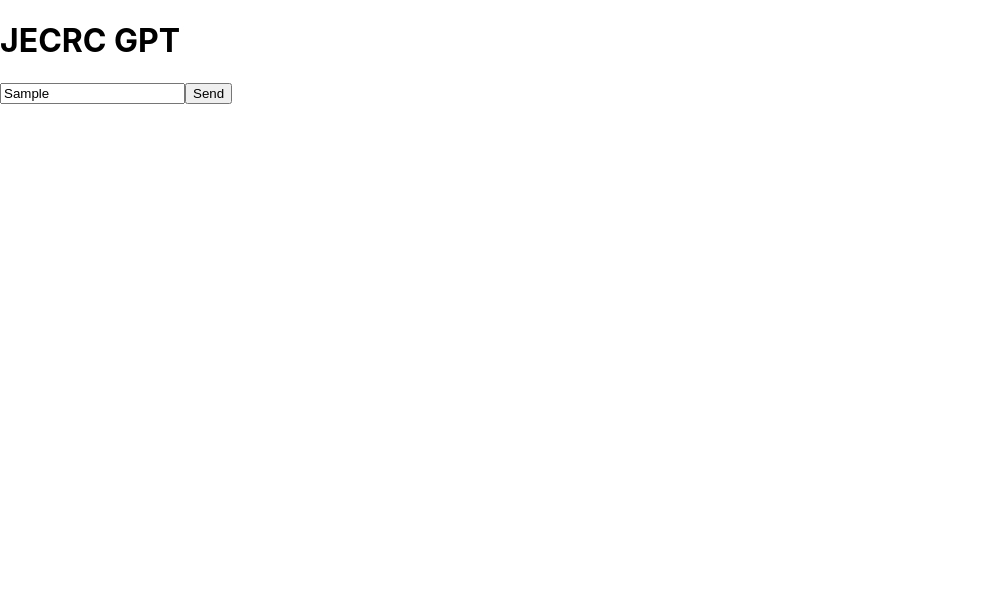
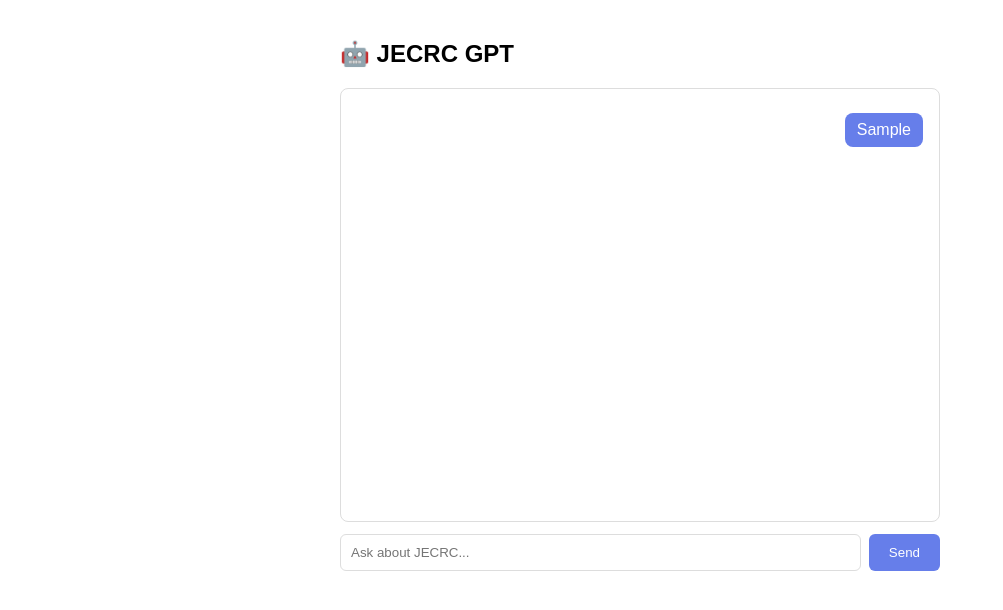
Before and after one commit to nish0024/jecrc-ai-chatbot, a React (Create React App) app in the folder frontend/: page / in a window 1280 px wide. Both pictures are taken after typing "Sample" into the empty fields and a click on the button "Send". Shown: the top 610 px of the page, without its empty margins (0-1003 px from the left). Built offline with nearby package versions, Linux system fonts and the light colour scheme; no server answers.

Commit message:
feat: Add chat UI with message bubbles and Enter key support

```diff
--- a/frontend/src/App.js
+++ b/frontend/src/App.js
@@ -2,29 +2,66 @@
 
 function App() {
   const [query, setQuery] = useState('');
-  const [answer, setAnswer] = useState('');
+  const [messages, setMessages] = useState([]);
 
   async function handleSend() {
+    if (!query.trim()) return;
+
+    const userMessage = { sender: 'user', text: query };
+    setMessages(prev => [...prev, userMessage]);
+    setQuery('');
+
     const res = await fetch('http://localhost:5000/chat', {
       method: 'POST',
-      headers: {'Content-Type': 'application/json'},
-      body: JSON.stringify({query: query})
+      headers: { 'Content-Type': 'application/json' },
+      body: JSON.stringify({ query })
     });
 
     const data = await res.json();
-    setAnswer(data.response.join('\n'));
+    const botMessage = { sender: 'bot', text: data.response.join('\n') };
+    setMessages(prev => [...prev, botMessage]);
   }
 
   return (
-    <div>
-      <h1>JECRC GPT</h1>
-      <input
-      placeholder="Ask something..."
-      value={query}
-      onChange={(e) => setQuery(e.target.value)}
-      />
-      <button onClick={handleSend}>Send</button>
-      <p>{answer}</p>
+    <div style={{ maxWidth: '600px', margin: '40px auto', fontFamily: 'sans-serif' }}>
+      <h2>🤖 JECRC GPT</h2>
+
+      <div style={{ border: '1px solid #ddd', borderRadius: '8px', padding: '16px', height: '400px', overflowY: 'auto', marginBottom: '12px' }}>
+        {messages.map((msg, i) => (
+          <div key={i} style={{
+            textAlign: msg.sender === 'user' ? 'right' : 'left',
+            margin: '8px 0'
+          }}>
+            <span style={{
+              background: msg.sender === 'user' ? '#667eea' : '#f0f0f0',
+              color: msg.sender === 'user' ? 'white' : 'black',
+              padding: '8px 12px',
+              borderRadius: '8px',
+              display: 'inline-block',
+              maxWidth: '80%',
+              whiteSpace: 'pre-wrap'
+            }}>
+              {msg.text}
+            </span>
+          </div>
+        ))}
+      </div>
+
+      <div style={{ display: 'flex', gap: '8px' }}>
+        <input
+          style={{ flex: 1, padding: '10px', borderRadius: '6px', border: '1px solid #ddd' }}
+          placeholder="Ask about JECRC..."
+          value={query}
+          onChange={(e) => setQuery(e.target.value)}
+          onKeyDown={(e) => e.key === 'Enter' && handleSend()}
+        />
+        <button
+          style={{ padding: '10px 20px', background: '#667eea', color: 'white', border: 'none', borderRadius: '6px', cursor: 'pointer' }}
+          onClick={handleSend}
+        >
+          Send
+        </button>
+      </div>
     </div>
   );
 }
```
